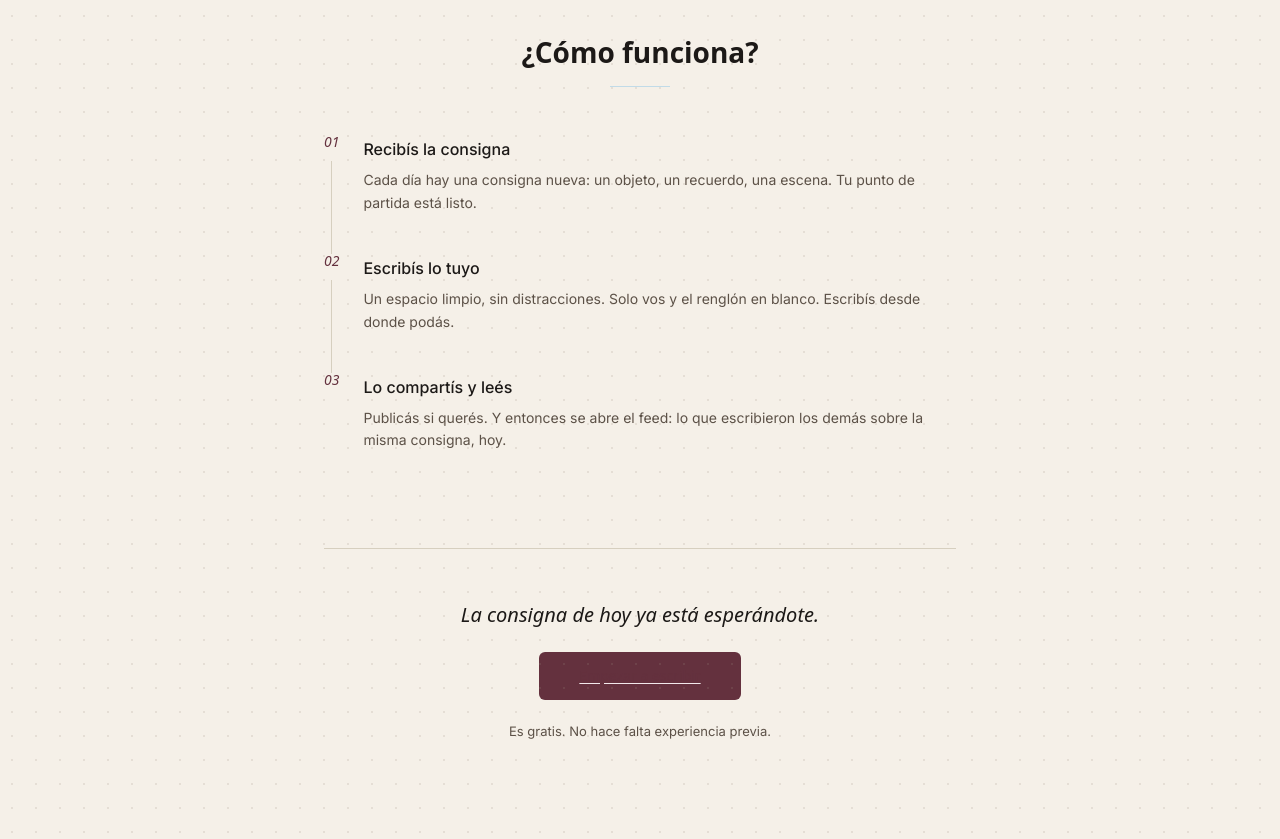
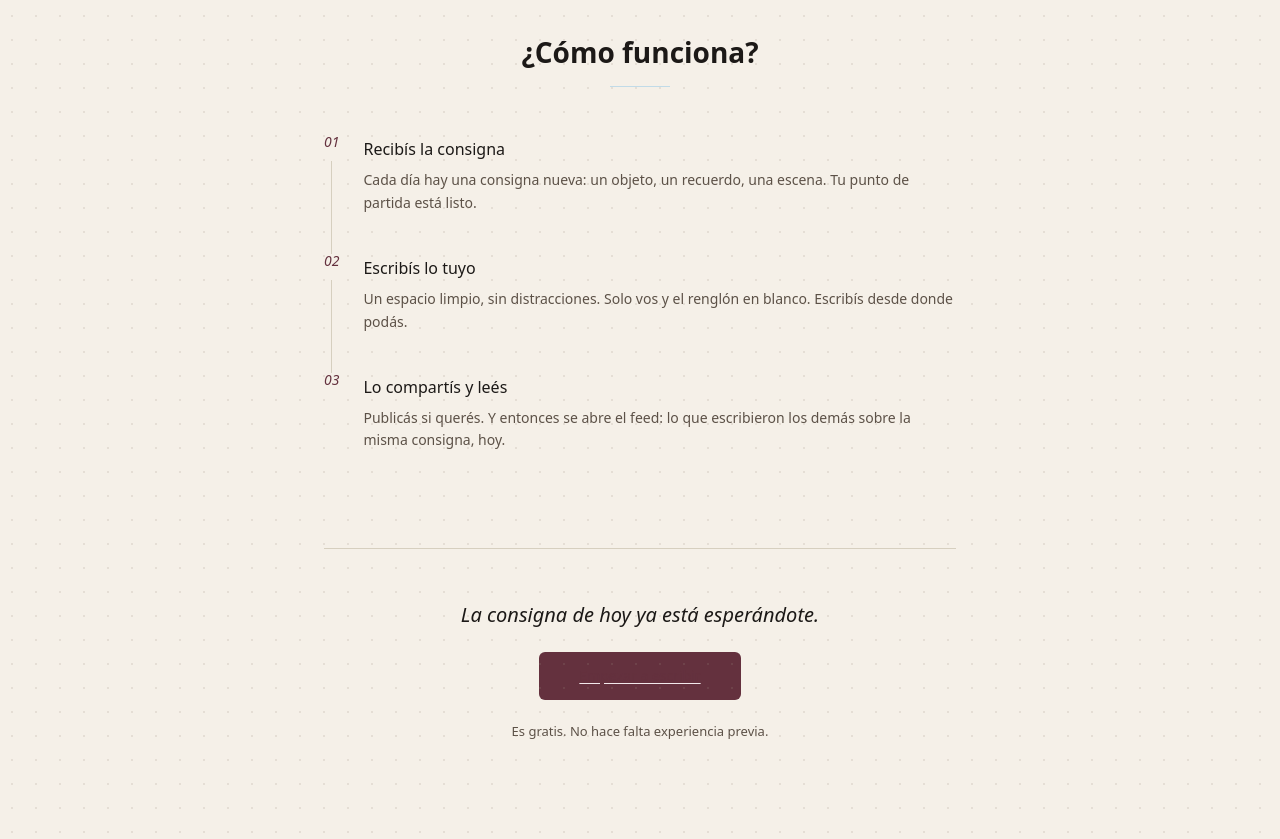
Before and after one commit to valmon-01/renglon, a Next.js app: page / in a window 1280 px wide. Shown: the part 740-1579 px from the top of the page. Built offline with nearby package versions, Linux system fonts and the light colour scheme; no server answers; the database is empty.

Commit message:
fix: eliminar fontFamily Inter hardcodeado — hereda de body via var(--font-sans)

```diff
--- a/app/editor/page.tsx
+++ b/app/editor/page.tsx
@@ -237,7 +237,6 @@ export default function Editor() {
               style={{
                 fontSize: "17px",
                 lineHeight: "40px",
-                fontFamily: "Inter, sans-serif",
               }}
             />
 
@@ -254,7 +253,6 @@ export default function Editor() {
               style={{
                 fontSize: "17px",
                 lineHeight: "40px",
-                fontFamily: "Inter, sans-serif",
                 minHeight: "240px",
               }}
             />
--- a/app/home/page.tsx
+++ b/app/home/page.tsx
@@ -78,7 +78,7 @@ export default function Home() {
       <main className="mx-auto flex max-w-[600px] flex-col items-center px-6 pb-24 pt-10 text-center">
 
         {/* Fecha */}
-        <p className="text-[13px] uppercase tracking-wide text-tinta-suave" style={{ fontFamily: "Inter, sans-serif" }}>
+        <p className="text-[13px] uppercase tracking-wide text-tinta-suave">
           {formatFecha()}
         </p>
 
--- a/app/page.tsx
+++ b/app/page.tsx
@@ -114,7 +114,6 @@ export default async function Landing() {
               style={{
                 fontSize: "10px",
                 lineHeight: "40px",
-                fontFamily: "Inter, sans-serif",
               }}
             >
               Consigna de hoy
@@ -196,13 +195,13 @@ export default async function Landing() {
               <div className={i < arr.length - 1 ? "pb-10" : ""}>
                 <p
                   className="font-medium text-tinta"
-                  style={{ fontSize: "16px", fontFamily: "Inter, sans-serif" }}
+                  style={{ fontSize: "16px" }}
                 >
                   {title}
                 </p>
                 <p
                   className="mt-1.5 text-tinta-suave"
-                  style={{ fontSize: "14px", lineHeight: "1.6", fontFamily: "Inter, sans-serif" }}
+                  style={{ fontSize: "14px", lineHeight: "1.6" }}
                 >
                   {desc}
                 </p>
@@ -231,7 +230,7 @@ export default async function Landing() {
           </Link>
           <p
             className="text-tinta-suave"
-            style={{ fontSize: "13px", fontFamily: "Inter, sans-serif" }}
+            style={{ fontSize: "13px" }}
           >
             Es gratis. No hace falta experiencia previa.
           </p>
--- a/app/texto/[id]/page.tsx
+++ b/app/texto/[id]/page.tsx
@@ -238,7 +238,6 @@ export default function TextoIndividual() {
               style={{
                 fontSize: "1rem",
                 lineHeight: "40px",
-                fontFamily: "Inter, sans-serif",
               }}
             >
               {texto.contenido.split("\n").map((linea, i) => (
@@ -266,7 +265,7 @@ export default function TextoIndividual() {
             strokeWidth={1.5}
             fill={liked ? "currentColor" : "none"}
           />
-          <span className="text-xs" style={{ fontFamily: "Inter, sans-serif" }}>
+          <span className="text-xs">
             {likeCount}
           </span>
         </button>
```
